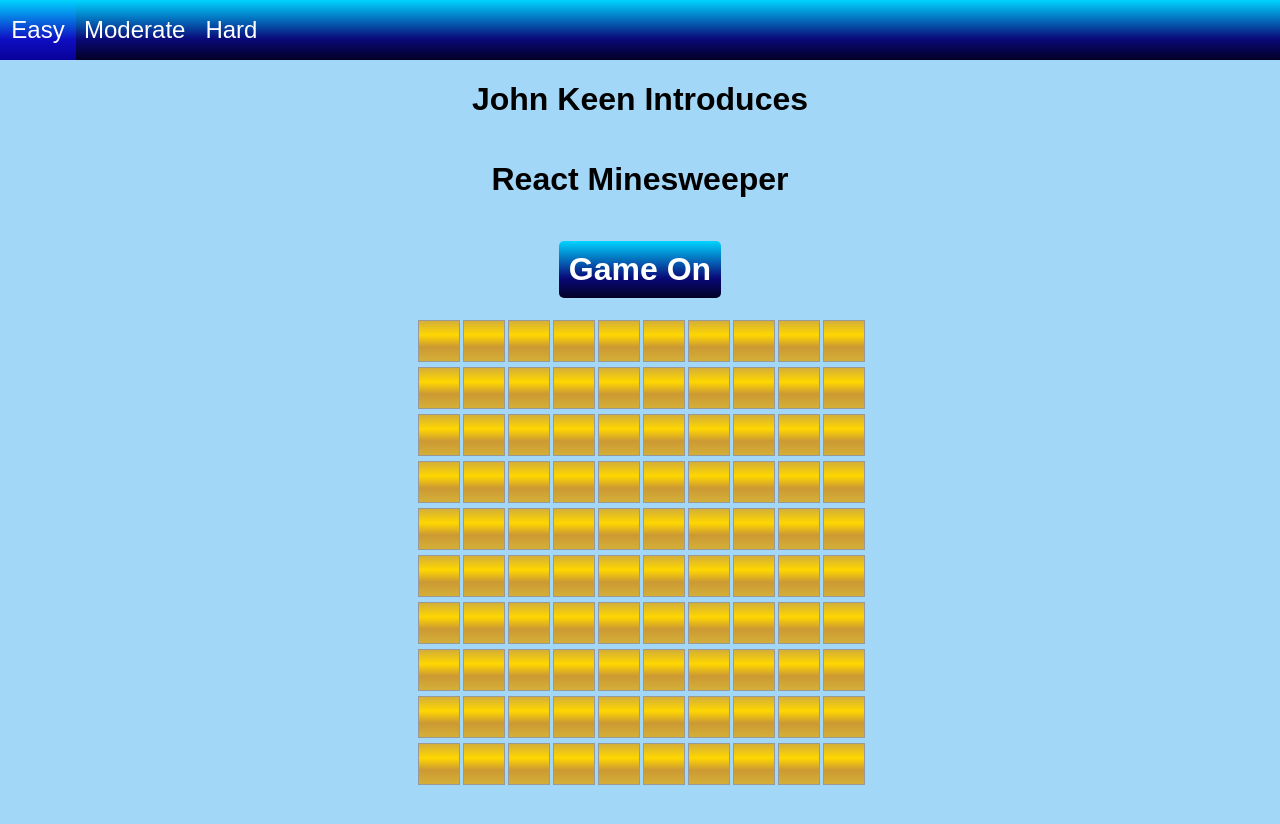
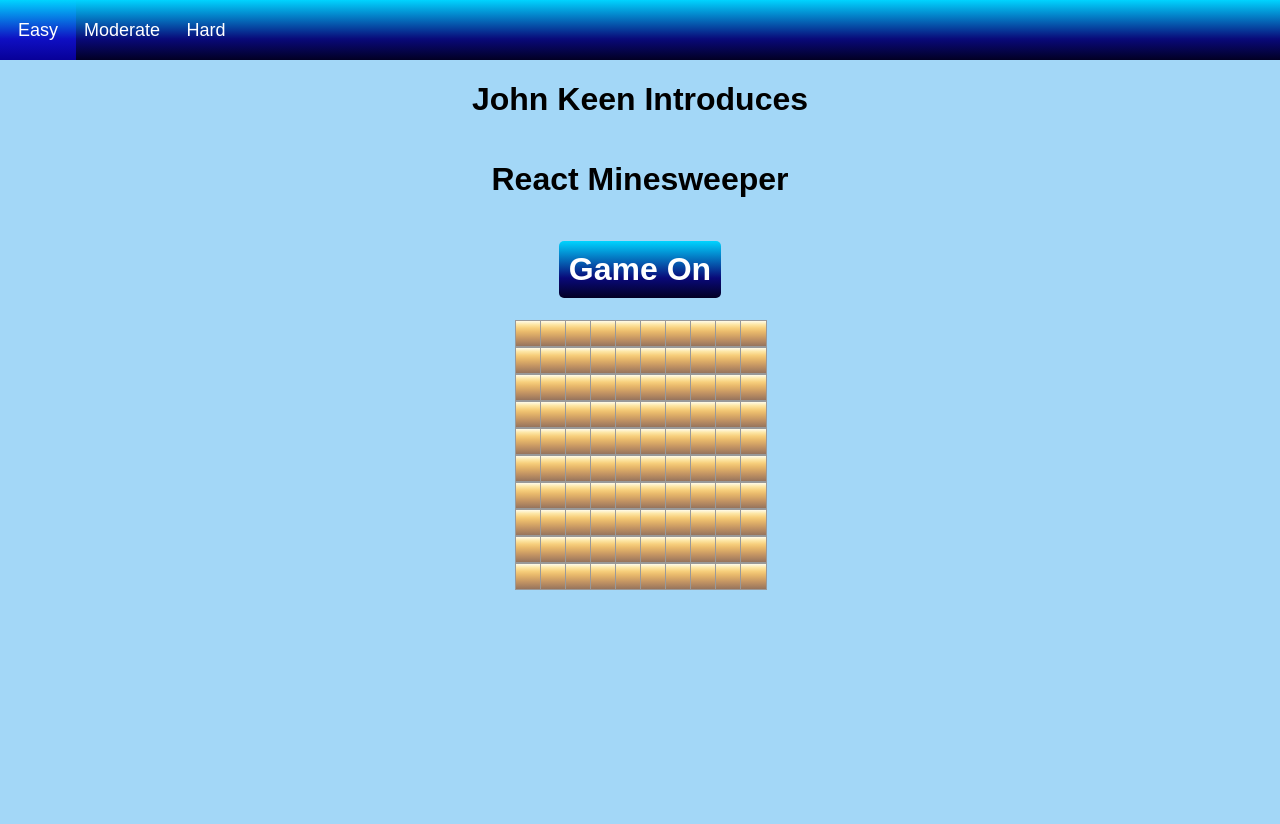
Before and after one commit to thunderblue1/JohnsReactMinesweeper, a React (Vite) app: page / in a window 1280 px wide. After the commit the page ends 800 px from the top, so only its background shows below. Built offline with nearby package versions, Linux system fonts and the light colour scheme.

Commit message:
Updated style

```diff
--- a/src/components/GameBoard.css
+++ b/src/components/GameBoard.css
@@ -1,21 +1,15 @@
 .minesweeper {
   display: grid;
   margin: auto;
-  gap: 5px;
+  gap: 0px;
 }
 
 .cell {
-  width: 40px;
-  height: 40px;
+  width: 25px;
+  height: 25px;
 
-  background: rgb(212, 175, 55);
-  background: linear-gradient(
-    0deg,
-    rgba(212, 175, 55, 1) 0%,   /* Metallic Gold */
-    rgba(204, 153, 51, 1) 35%,  /* Deep Gold */
-    rgba(255, 215, 0, 1) 65%,   /* Bright Gold */
-    rgba(212, 175, 55, 1) 100%  /* Metallic Gold */
-  );
+  background: #c39463;
+  background: linear-gradient(0deg, #96745d, #ad8460, #c39463, #d7a766, #e9ba6c, #f7cf7c, #fde6a5, #fffbe9);
 
   border: 1px solid #999;
   display: flex;
@@ -27,34 +21,18 @@
 }
 
 .cell:hover {
-  background: rgb(204, 153, 51);
-  background: linear-gradient(
-    0deg,
-    rgba(204, 153, 51, 1) 0%,   /* Deep Gold */
-    rgba(212, 175, 55, 1) 35%,  /* Metallic Gold */
-    rgba(255, 215, 0, 1) 65%,   /* Bright Gold */
-    rgba(204, 153, 51, 1) 100%  /* Deep Gold */
-  );
+  background: #e9ba6c;
+  background: linear-gradient(180deg,#c39463, #d7a766, #e9ba6c, #f7cf7c, #fde6a5, #fffbe9,#d7a766,#c39463);
 }
 
 .cell:active {
-  background: radial-gradient(
-    circle,
-    rgba(212, 175, 55, 1) 0%,   /* Metallic Gold */
-    rgba(204, 153, 51, 1) 35%,  /* Deep Gold */
-    rgba(255, 215, 0, 1) 65%,   /* Bright Gold */
-    rgba(212, 175, 55, 1) 100%  /* Metallic Gold */
-  );
+  background: #fde6a5;
+  background: radial-gradient(circle,#c39463, #d7a766, #e9ba6c, #f7cf7c, #fde6a5, #fffbe9,#d7a766,#c39463);
 }
 
 .cell[data-active="1"] {
-  background: radial-gradient(
-    circle,
-    rgba(212, 175, 55, 1) 0%,   /* Metallic Gold */
-    rgba(204, 153, 51, 1) 35%,  /* Deep Gold */
-    rgba(255, 215, 0, 1) 65%,   /* Bright Gold */
-    rgba(212, 175, 55, 1) 100%  /* Metallic Gold */
-  );
+  background: #fde6a5;
+  background: radial-gradient(circle,#c39463, #d7a766, #e9ba6c, #f7cf7c, #fde6a5, #fffbe9,#d7a766,#c39463);
 }
 
 .cell[data-exploded="1"] {
@@ -68,29 +46,19 @@
   background: rgb(227, 227, 227);
   background: linear-gradient(
     0deg,
-    rgba(245, 245, 245, 1) 0%,   /* Bright highlight */
-    rgba(200, 200, 200, 1) 15%,  /* Slightly darker */
-    rgba(255, 255, 255, 1) 30%,  /* Reflective white streak */
-    rgba(190, 190, 190, 1) 50%,  /* Darker silver */
-    rgba(245, 245, 245, 1) 70%,  /* Bright again */
-    rgba(227, 227, 227, 1) 100%  /* Base silver */
+    rgba(210, 210, 210, 1) 0%,
+    rgba(220, 220, 220, 1) 50%,
+    rgba(255, 255, 255, 1) 100%
   );
-
 
   color: blue;
 }
 
 .cell[data-flag="1"] {
-  background: rgb(212, 175, 55);
+  background: #c39463;
   background:
     url('./flag.svg') center/100% no-repeat,
-    linear-gradient(
-      0deg,
-      rgba(212, 175, 55, 1) 0%,   /* Metallic Gold */
-      rgba(204, 153, 51, 1) 35%,  /* Deep Gold */
-      rgba(255, 215, 0, 1) 65%,   /* Bright Gold */
-      rgba(212, 175, 55, 1) 100%  /* Metallic Gold */
-    );
+    linear-gradient(0deg, #96745d, #ad8460, #c39463, #d7a766, #e9ba6c, #f7cf7c, #fde6a5, #fffbe9);
 }
 
 .game-message {
--- a/src/components/GameBoard.tsx
+++ b/src/components/GameBoard.tsx
@@ -140,7 +140,7 @@ export function GameBoard({ rows, cols, difficulty }: GameBoardProps) {
       <div
         id="board"
         className="minesweeper"
-        style={{ gridTemplateColumns: `repeat(${cols}, 40px)` }}
+        style={{ gridTemplateColumns: `repeat(${cols}, 25px)` }}
         onMouseUp={(e:React.MouseEvent)=>{e.preventDefault();myMouseUp(e)}}
         onContextMenu={(e:React.MouseEvent)=>{e.preventDefault()}}
       >
--- a/src/components/NavBar.css
+++ b/src/components/NavBar.css
@@ -28,7 +28,7 @@
     background: linear-gradient(0deg, rgba(2,0,36,1) 0%, rgba(9,9,121,1) 35%, rgba(0,212,255,1) 100%);
 
     color:white;
-    font-size: x-large;
+    font-size: large;
 }
 
 .nav>li:hover {
```
